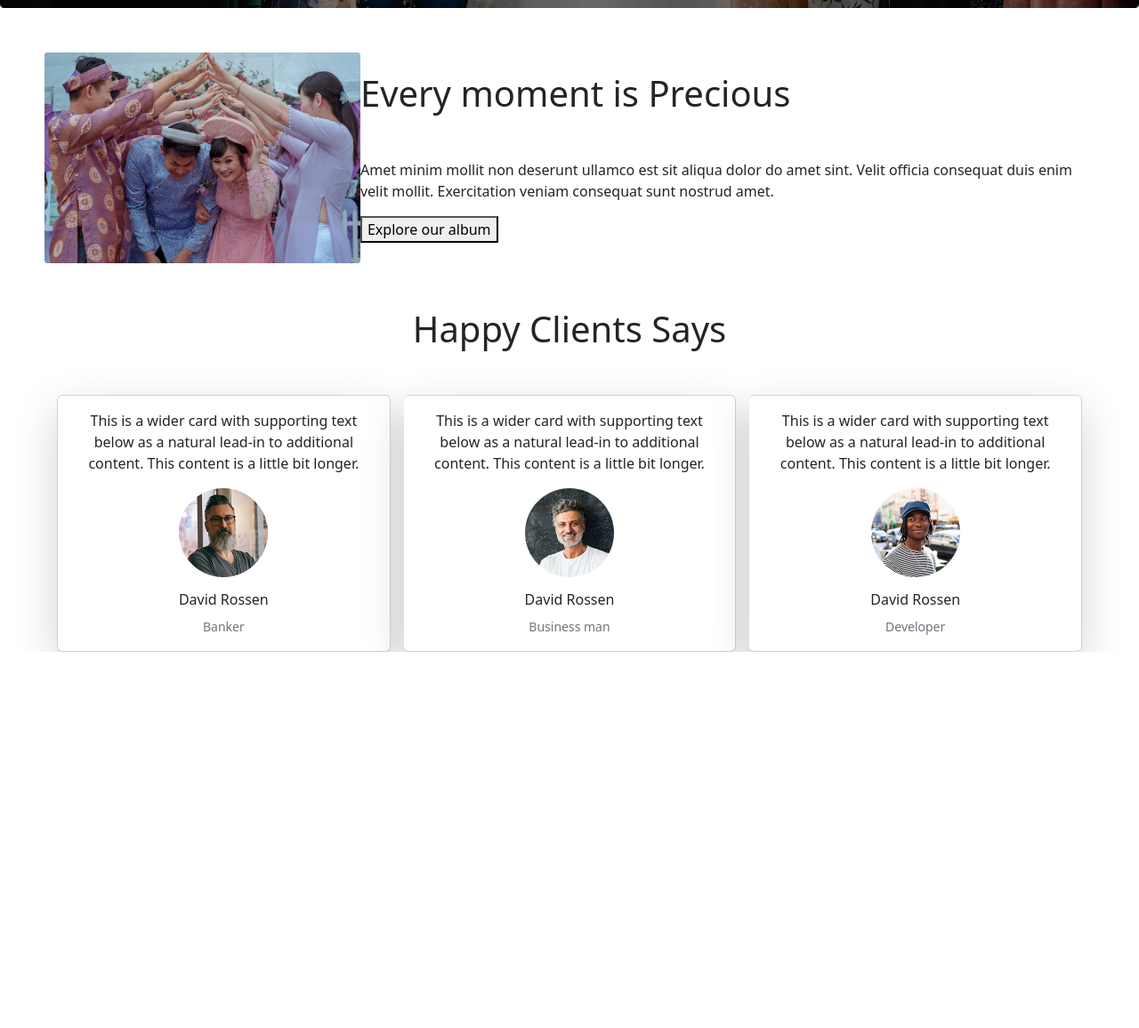
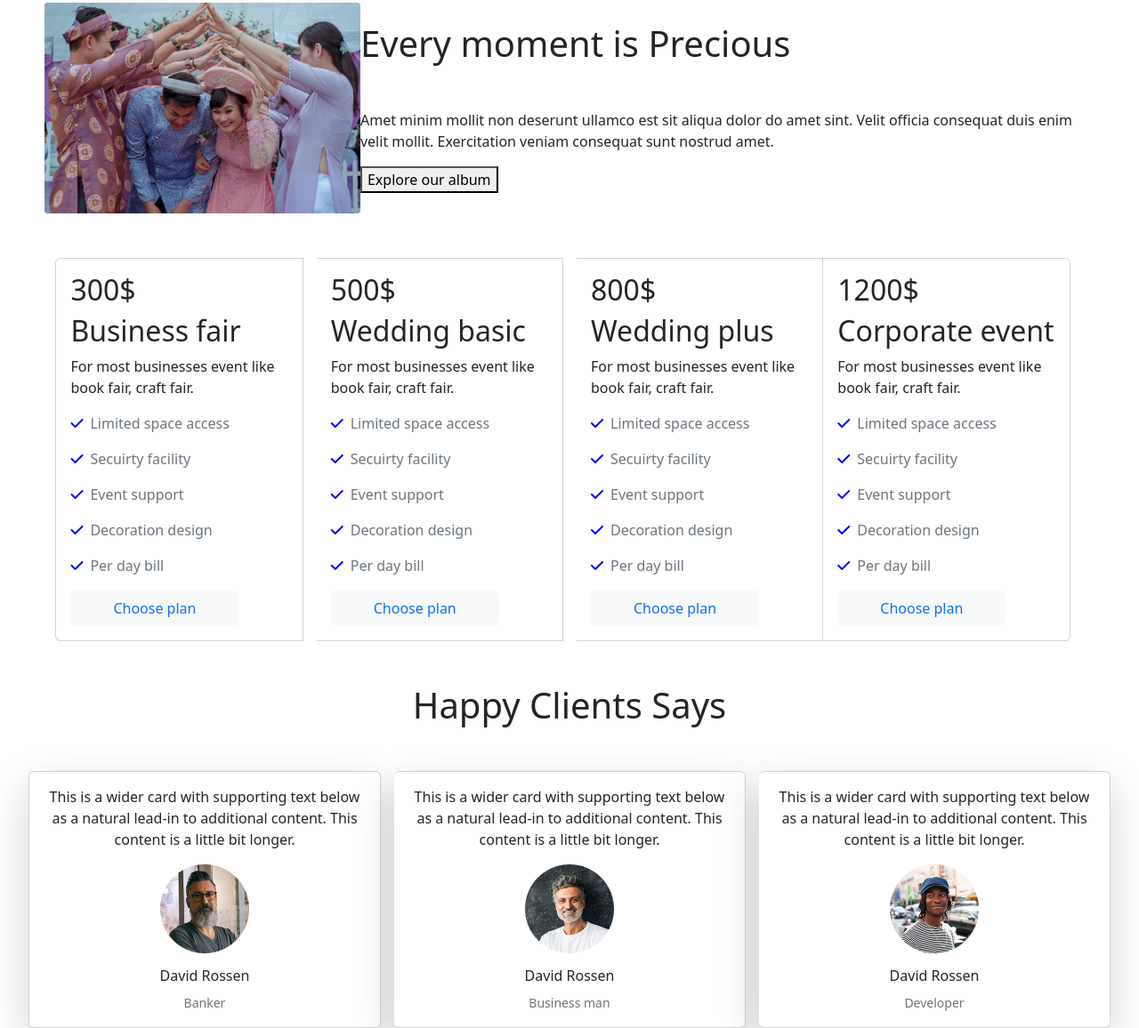
Before and after one commit to Nahidontheway/convention-center, a plain HTML site: page index.html in a window 1280 px wide. Shown: the part 566-1722 px from the top of the page at 89% size. Before the commit the page ends 1299 px from the top, so only its background shows below. Drawn offline with nearby package versions, Linux system fonts and the light colour scheme; a web font is replaced by a local one.

Commit message:
pakage services

```diff
--- a/index.html
+++ b/index.html
@@ -7,6 +7,8 @@
     <title>convention-de-Centra</title>
     <!-- stylesheet -->
     <link rel="stylesheet" href="style.css">
+    <!-- font-awesome-kit -->
+    <script src="https://kit.fontawesome.com/92fead3f05.js" crossorigin="anonymous"></script>
     <!-- bootstrap link sheet -->
     <link href="https://cdn.jsdelivr.net/npm/bootstrap@5.2.0/dist/css/bootstrap.min.css" rel="stylesheet" integrity="sha384-gH2yIJqKdNHPEq0n4Mqa/HGKIhSkIHeL5AyhkYV8i59U5AR6csBvApHHNl/vI1Bx" crossorigin="anonymous">
 </head>
@@ -14,7 +16,7 @@
     <!-- header start -->
         <header class="head">
              <!-- navigation bar start -->
-            <nav class=" navbar bg-light navbar-expand-lg d-flex">
+            <nav class=" navbar bg-light navbar-expand-lg d-flex fixed-top">
                 <div class="container">
                     <a class="navbar-brand" href="#">Abacus Convention Center</a>
                     <button class="navbar-toggler" type="button" data-bs-toggle="collapse" data-bs-target="#navbarNav"          aria-controls="navbarNav" aria-expanded="false" aria-label="Toggle navigation">
@@ -95,6 +97,61 @@
               <button>Explore our album</button>
           </div>
         </section>
+        <section class="pakages mb-5">
+          <div class="card-group">
+            <div class="card">
+              <div class="card-body">
+                <h2 class="card-text">300$</h2>
+                <h2 class="card-text">Business fair</h2>
+                <p class="card-text">For most businesses event like book fair, craft fair.</p>
+                <p class="card-text text-muted"><i class="fa-solid fa-check me-2"></i>Limited space access</p>
+                <p class="card-text text-muted"><i class="fa-solid fa-check me-2"></i>Secuirty facility</p>
+                <p class="card-text text-muted"><i class="fa-solid fa-check me-2"></i>Event support</p>
+                <p class="card-text text-muted"><i class="fa-solid fa-check me-2"></i>Decoration design</p>
+                <p class="card-text text-muted"><i class="fa-solid fa-check me-2"></i>Per day bill</p>
+                <button class="bg-light text-primary border-0 rounded px-5 py-2">Choose plan</button>
+              </div>
+            </div>
+            <div class="card">
+              <div class="card-body">
+                <h2 class="card-text">500$</h2>
+                <h2 class="card-text">Wedding basic</h2>
+                <p class="card-text">For most businesses event like book fair, craft fair.</p>
+                <p class="card-text text-muted"><i class="fa-solid fa-check me-2"></i>Limited space access</p>
+                <p class="card-text text-muted"><i class="fa-solid fa-check me-2"></i>Secuirty facility</p>
+                <p class="card-text text-muted"><i class="fa-solid fa-check me-2"></i>Event support</p>
+                <p class="card-text text-muted"><i class="fa-solid fa-check me-2"></i>Decoration design</p>
+                <p class="card-text text-muted"><i class="fa-solid fa-check me-2"></i>Per day bill</p>
+                <button class="bg-light text-primary border-0 rounded px-5 py-2">Choose plan</button>
+              </div>
+            </div>
+            <div class="card">
+              <div class="card-body">
+                <h2 class="card-text">800$</h2>
+                <h2 class="card-text">Wedding plus</h2>
+                <p class="card-text">For most businesses event like book fair, craft fair.</p>
+                <p class="card-text text-muted"><i class="fa-solid fa-check me-2"></i>Limited space access</p>
+                <p class="card-text text-muted"><i class="fa-solid fa-check me-2"></i>Secuirty facility</p>
+                <p class="card-text text-muted"><i class="fa-solid fa-check me-2"></i>Event support</p>
+                <p class="card-text text-muted"><i class="fa-solid fa-check me-2"></i>Decoration design</p>
+                <p class="card-text text-muted"><i class="fa-solid fa-check me-2"></i>Per day bill</p>
+                <button class="bg-light text-primary border-0 rounded px-5 py-2">Choose plan</button>
+              </div>
+            </div>
+            <div class="card">
+              <div class="card-body">
+                <h2 class="card-text">1200$</h2>
+                <h2 class="card-text">Corporate event</h2>
+                <p class="card-text">For most businesses event like book fair, craft fair.</p>
+                <p class="card-text text-muted"><i class="fa-solid fa-check me-2"></i>Limited space access</p>
+                <p class="card-text text-muted"><i class="fa-solid fa-check me-2"></i>Secuirty facility</p>
+                <p class="card-text text-muted"><i class="fa-solid fa-check me-2"></i>Event support</p>
+                <p class="card-text text-muted"><i class="fa-solid fa-check me-2"></i>Decoration design</p>
+                <p class="card-text text-muted"><i class="fa-solid fa-check me-2"></i>Per day bill</p>
+                <button class="bg-light text-primary border-0 rounded px-5 py-2">Choose plan</button>
+              </div>
+            </div>
+        </section>
         <section>
           <h1 class="text-center">Happy Clients Says</h1>
           <div class="card-group">
--- a/style.css
+++ b/style.css
@@ -26,7 +26,7 @@ section h1{
     margin-bottom: 50px;
 }
 .card-group{
-    width: 90%;
+    width: 95%;
     margin: 0 auto;
 }
 .card{
@@ -35,3 +35,10 @@ section h1{
 .card:nth-child(3){
     margin-right: 0;
 }
+.card-group .fa-solid{
+    color: blue;
+}
+.pakages{
+    width: 95%;
+    margin: 0 auto;
+}
```
